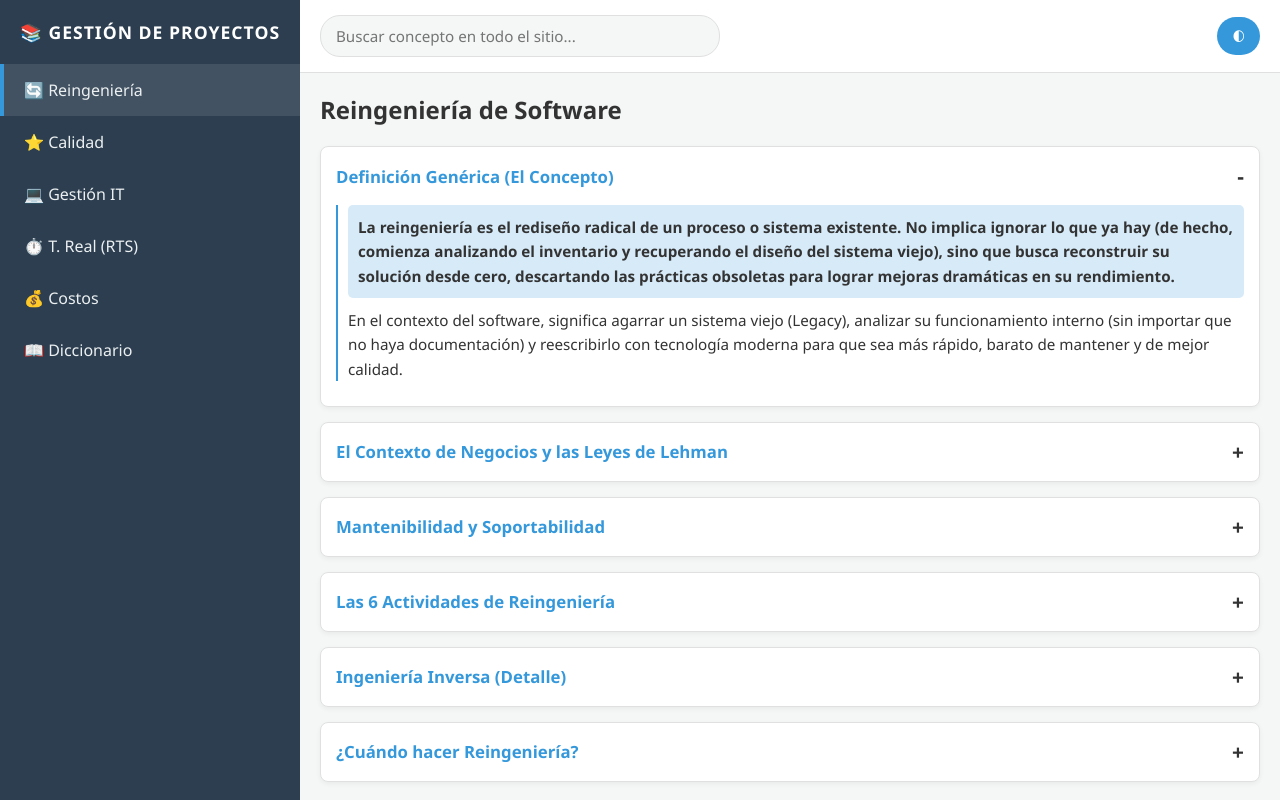
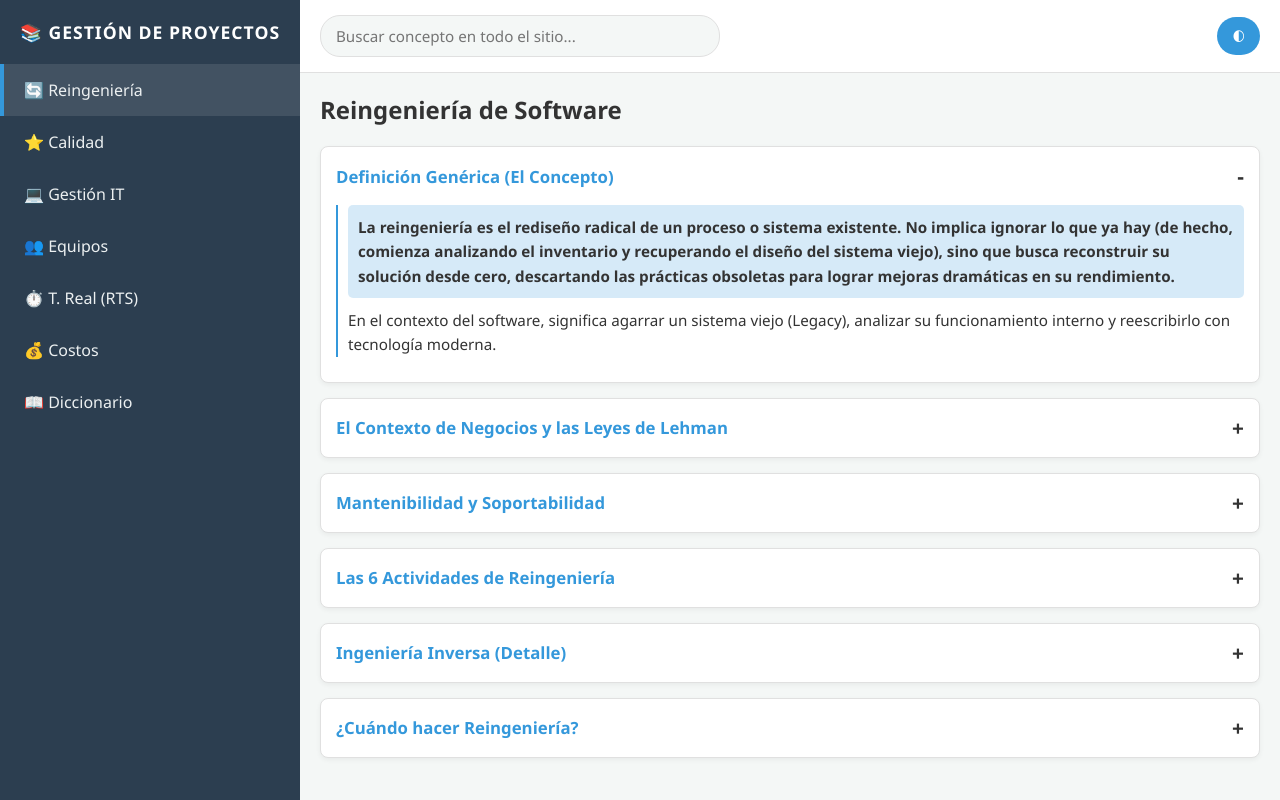
Before and after one commit to FrancoMendoza11/GESTION-DE-PROYECTOS-, a plain HTML site: page index.html in a window 1280 px wide. Drawn offline with Linux system fonts and the light colour scheme.

Commit message:
aaaaaaaaaaaaaaaaaaaa

```diff
--- a/index.html
+++ b/index.html
@@ -257,6 +257,7 @@
             border: 1px solid var(--card-border);
             padding: 8px;
             text-align: left;
+            vertical-align: top;
         }
         th { background-color: var(--hover-bg); }
 
@@ -338,6 +339,7 @@
             <button class="nav-btn active" onclick="loadTopic('reingenieria', this)">🔄 Reingeniería</button>
             <button class="nav-btn" onclick="loadTopic('calidad', this)">⭐ Calidad</button>
             <button class="nav-btn" onclick="loadTopic('gestion', this)">💻 Gestión IT</button>
+            <button class="nav-btn" onclick="loadTopic('equipos', this)">👥 Equipos</button>
             <button class="nav-btn" onclick="loadTopic('rts', this)">⏱️ T. Real (RTS)</button>
             <button class="nav-btn" onclick="loadTopic('costos', this)">💰 Costos</button>
             <button class="nav-btn" onclick="loadTopic('diccionario', this)">📖 Diccionario</button>
@@ -364,7 +366,7 @@
                         titulo: "Definición Genérica (El Concepto)",
                         contenido: `
                             <p class="highlight">La reingeniería es el rediseño radical de un proceso o sistema existente. No implica ignorar lo que ya hay (de hecho, comienza analizando el inventario y recuperando el diseño del sistema viejo), sino que busca <b>reconstruir su solución desde cero</b>, descartando las prácticas obsoletas para lograr mejoras dramáticas en su rendimiento.</p>
-                            <p>En el contexto del software, significa agarrar un sistema viejo (Legacy), analizar su funcionamiento interno (sin importar que no haya documentación) y reescribirlo con tecnología moderna para que sea más rápido, barato de mantener y de mejor calidad.</p>
+                            <p>En el contexto del software, significa agarrar un sistema viejo (Legacy), analizar su funcionamiento interno y reescribirlo con tecnología moderna.</p>
                         `
                     },
                     {
@@ -374,7 +376,7 @@
                             <blockquote>
                                 "En lugar de incrustar procesos caducos en silicio y software, debemos eliminarlos y comenzar de nuevo. Debemos 'reingeniar' nuestras empresas usando el poder de la tecnología para <b>rediseñar radicalmente</b> los procesos empresariales para lograr <b>mejoras dramáticas</b> en su rendimiento."
                             </blockquote>
-                            <p>El software implementado en el mundo real evoluciona continuamente (Sistemas E). Las <b>Leyes de evolución del software (Meir M. Lehman)</b> establecen que:</p>
+                            <p>Las <b>Leyes de evolución del software (Meir M. Lehman)</b> establecen que:</p>
                             <ul>
                                 <li>Conforme un sistema evoluciona, su <b>complejidad aumenta</b>, a menos que se haga trabajo de mantenerlo o reducirlo.</li>
                                 <li>El contenido funcional debe <b>aumentar continuamente</b> para mantener la satisfacción del cliente.</li>
@@ -514,6 +516,80 @@
                     }
                 ]
             },
+            equipos: {
+                titulo: "Gestión de Equipos: Tuckman y Belbin",
+                temas: [
+                    {
+                        titulo: "Modelo de Tuckman (Etapas de un Equipo)",
+                        contenido: `
+                            <p>Estudia la <b>evolución</b> y maduración de un equipo. Tiene 5 etapas:</p>
+                            <ol>
+                                <li><b>Forming (Formación):</b> Se crea el equipo, hay incertidumbre sobre roles y objetivos. Dependencia del líder. Predomina la cordialidad.</li>
+                                <li><b>Storming (Conflicto):</b> Aparecen desacuerdos, se cuestiona el liderazgo y las decisiones. Surgen diferencias de opinión. No hay dinámica estable.</li>
+                                <li><b>Norming (Normalización):</b> Se resuelven diferencias, se establecen normas, roles y responsabilidades. Aumenta la confianza y el sentido de pertenencia.</li>
+                                <li><b>Performing (Desempeño):</b> Alto nivel de madurez y autonomía. Trabajo coordinado, buena comunicación. Foco en alcanzar objetivos con eficiencia.</li>
+                                <li><b>Adjourning (Disolución):</b> Fin del proyecto. Se evalúan resultados, se prepara la separación y se hace el cierre.</li>
+                            </ol>
+                        `
+                    },
+                    {
+                        titulo: "Roles de Belbin (Composición del Equipo)",
+                        contenido: `
+                            <p>Identifica los roles que asumen las personas para que el equipo funcione. Son 9 roles en 3 categorías:</p>
+                            <h4 style="margin-top: 10px; color: var(--accent-color);">1. Orientados a la Acción</h4>
+                            <ul>
+                                <li><b>Impulsor (Shaper):</b> Motiva, desafía dificultades, busca avanzar. Exigente e impaciente.</li>
+                                <li><b>Implementador (Implementer):</b> Transforma ideas en acciones concretas. Organizado, disciplinado, práctico.</li>
+                                <li><b>Finalizador (Completer Finisher):</b> Revisa detalles, detecta errores, garantiza que se complete correctamente.</li>
+                            </ul>
+                            <h4 style="margin-top: 10px; color: var(--accent-color);">2. Orientados a las Personas</h4>
+                            <ul>
+                                <li><b>Coordinador (Coordinator):</b> Organiza, distribuye responsabilidades, facilita la contribución de todos.</li>
+                                <li><b>Cohesionador (Teamworker):</b> Favorece cooperación, resuelve conflictos, mantiene buen clima.</li>
+                                <li><b>Investigador de recursos (Resource Investigator):</b> Busca oportunidades, contactos e info externa. Comunicativo, extrovertido.</li>
+                            </ul>
+                            <h4 style="margin-top: 10px; color: var(--accent-color);">3. Orientados al Pensamiento</h4>
+                            <ul>
+                                <li><b>Cerebro (Plant):</b> Aporta ideas creativas y soluciones originales.</li>
+                                <li><b>Monitor evaluador (Monitor Evaluator):</b> Analiza ideas objetivamente, evalúa alternativas, toma decisiones racionales.</li>
+                                <li><b>Especialista (Specialist):</b> Aporta conocimientos técnicos específicos y experiencia.</li>
+                            </ul>
+                        `
+                    },
+                    {
+                        titulo: "Ejemplo Práctico de Belbin (Equipo de Software)",
+                        contenido: `
+                            <ul>
+                                <li><b>Cerebro:</b> propone una arquitectura innovadora para el sistema.</li>
+                                <li><b>Investigador de recursos:</b> busca herramientas, bibliotecas y soluciones existentes.</li>
+                                <li><b>Monitor evaluador:</b> analiza qué tecnología conviene utilizar.</li>
+                                <li><b>Especialista:</b> domina Django y resuelve problemas técnicos específicos.</li>
+                                <li><b>Coordinador:</b> distribuye las tareas entre los desarrolladores.</li>
+                                <li><b>Cohesionador:</b> ayuda a resolver conflictos entre compañeros.</li>
+                                <li><b>Impulsor:</b> presiona para cumplir los plazos.</li>
+                                <li><b>Implementador:</b> transforma los requerimientos en funcionalidades.</li>
+                                <li><b>Finalizador:</b> revisa el código, detecta errores y verifica la calidad.</li>
+                            </ul>
+                        `
+                    },
+                    {
+                        titulo: "Diferencias y Tips para el Examen",
+                        contenido: `
+                            <table>
+                                <tr><th>Modelo Tuckman</th><th>Modelo Belbin</th></tr>
+                                <tr><td>Estudia la evolución de los equipos.</td><td>Estudia los roles dentro de los equipos.</td></tr>
+                                <tr><td>Tiene 5 etapas.</td><td>Identifica 9 roles.</td></tr>
+                                <tr><td>Explica cómo madura un equipo.</td><td>Explica cómo contribuyen sus integrantes.</td></tr>
+                                <tr><td>Se centra en el desarrollo grupal.</td><td>Se centra en los comportamientos individuales.</td></tr>
+                            </table>
+                            <p class="highlight" style="margin-top: 15px;">
+                                <b>Importante:</b> En Belbin, una persona puede tener varios roles y estos pueden cambiar según las necesidades. No hay un rol superior a otro: lo importante es el <b>equilibrio</b>.<br><br>
+                                <b>Para memorizar:</b> Tuckman = cómo evoluciona el equipo. Belbin = qué aporta cada integrante.
+                            </p>
+                        `
+                    }
+                ]
+            },
             rts: {
                 titulo: "Sistemas de Tiempo Real (RTS)",
                 temas: [
@@ -569,13 +645,8 @@
                                 <p>Conjunto de elementos interconectados para alcanzar un objetivo dado. Se estudia su estructura (elementos e interconexión) y comportamiento, sin hacer referencia a la naturaleza de los elementos.</p>
                             </div>
                             <div class="dict-term">
-                                <strong>Modelo de Tuckman (Etapas de un Equipo)</strong>
-                                <p>Explica las fases por las que pasa un equipo: <b>Formación</b> (conocerse), <b>Tormenta</b> (conflictos), <b>Normalización</b> (acuerdos), <b>Desempeño</b> (trabajo productivo) y <b>Disolución</b>. Determina el <i>cuándo</i> (el momento del equipo).</p>
-                            </div>
-                            <div class="dict-term">
-                                <strong>Roles de Belbin (Composición del Equipo)</strong>
-                                <p>Identifica los roles que asumen las personas en un equipo para que funcione (Cerebro/ideas, Coordinador, Monitor/Evaluador, Cohesionador, etc.). Determina el <i>quién</i> (las habilidades).</p>
-                                <p><b>Relación entre ambos:</b> Se complementan. Tuckman dice en qué <i>etapa</i> está el equipo y Belbin ayuda a entender <i>por qué</i> chocan (ej. falta un Cohesionador). Juntos permiten al PM guiar al equipo.</p>
+                                <strong>Modelo de Tuckman y Roles de Belbin</strong>
+                                <p>Ambos modelos se complementan en la gestión de equipos. <b>Tuckman</b> dice en qué <i>etapa</i> está el equipo (Formación, Tormenta, Normalización, Desempeño, Disolución) y <b>Belbin</b> ayuda a entender <i>por qué</i> funcionan o chocan (9 roles: Cerebro, Coordinador, Cohesionador, etc.). Juntos permiten al PM guiar al equipo. <a href="#" onclick="loadTopic('equipos', document.querySelectorAll('.nav-btn')[3]); return false;" style="color: var(--accent-color); font-weight: bold;">(Ver pestaña de Equipos)</a></p>
                             </div>
                         `
                     },
```
